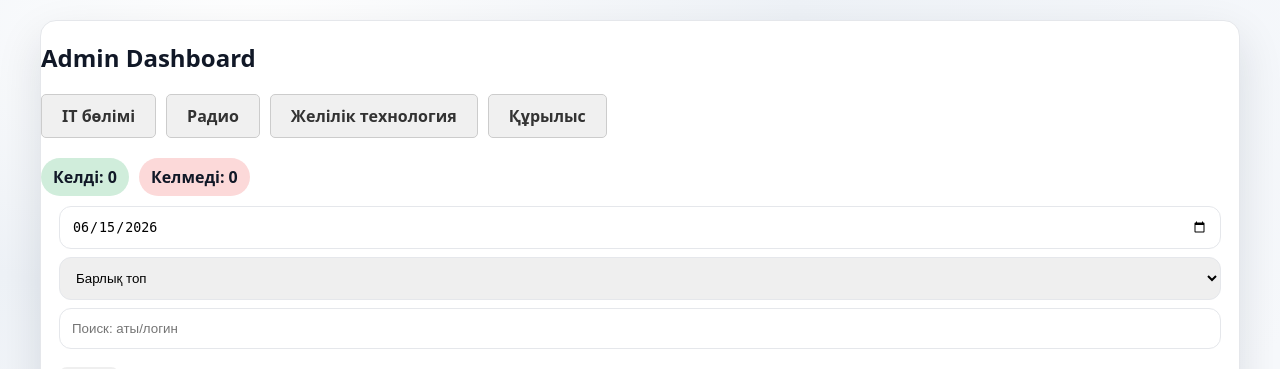
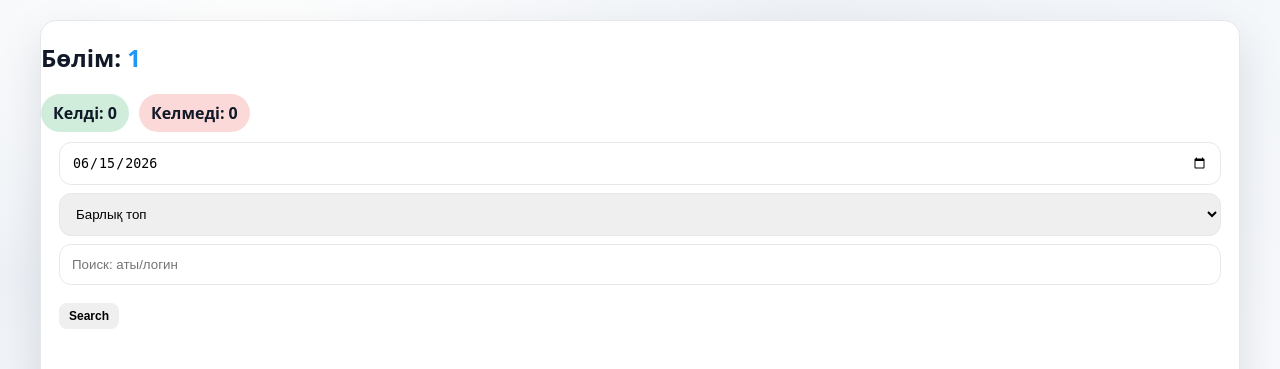
Before and after one commit to Bagdat11/-300, a FastAPI app: page /admin-dashboard in a window 1280 px wide. Shown: the part 46-415 px from the top of the page. Run offline with FastAPI, Linux system fonts and the light colour scheme; the visitor is signed in with stand-in values (Sample User, id 1).

Commit message:
Refactor admin_dashboard.html layout and styles
Updated the admin dashboard HTML structure and styles.

```diff
--- a/pythonProject16/templates/admin_dashboard.html
+++ b/pythonProject16/templates/admin_dashboard.html
@@ -5,33 +5,6 @@
   <meta name="viewport" content="width=device-width,initial-scale=1" />
   <title>Admin Dashboard</title>
   <link rel="stylesheet" href="/static/css/styles.css" />
-  <style>
-    /* Бөлім батырмалары әдемі көрінуі үшін уақытша стильдер (өз styles.css файлыңызға салсаңыз да болады) */
-    .dept-tabs {
-      display: flex;
-      gap: 10px;
-      margin: 20px 0;
-      flex-wrap: wrap;
-    }
-    .dept-tab {
-      padding: 10px 20px;
-      background-color: #f0f0f0;
-      color: #333;
-      text-decoration: none;
-      border-radius: 5px;
-      font-weight: bold;
-      border: 1px solid #ccc;
-      transition: all 0.3s ease;
-    }
-    .dept-tab:hover {
-      background-color: #e0e0e0;
-    }
-    .dept-tab.active {
-      background-color: #2196F3;
-      color: white;
-      border-color: #2196F3;
-    }
-  </style>
 </head>
 <body>
   <div class="topbar">
@@ -41,14 +14,7 @@
 
   <div class="container wide">
     <div class="card">
-      <h2>Admin Dashboard</h2>
-
-      <div class="dept-tabs">
-        <a href="/admin-dashboard?dept=IT&day={{ day }}&q={{ q }}" class="dept-tab {% if current_dept == 'IT' %}active{% endif %}">IT бөлімі</a>
-        <a href="/admin-dashboard?dept=Радио&day={{ day }}&q={{ q }}" class="dept-tab {% if current_dept == 'Радио' %}active{% endif %}">Радио</a>
-        <a href="/admin-dashboard?dept=Желілік технология&day={{ day }}&q={{ q }}" class="dept-tab {% if current_dept == 'Желілік технология' %}active{% endif %}">Желілік технология</a>
-        <a href="/admin-dashboard?dept=Құрылыс&day={{ day }}&q={{ q }}" class="dept-tab {% if current_dept == 'Құрылыс' %}active{% endif %}">Құрылыс</a>
-      </div>
+      <h2>Бөлім: <span style="color: #2196F3;">{{ current_dept }}</span></h2>
 
       <div class="stats">
         <div class="chip green">Келді: {{ present_count }}</div>
@@ -56,8 +22,6 @@
       </div>
 
       <form class="filters" method="get" action="/admin-dashboard">
-        <input type="hidden" name="dept" value="{{ current_dept }}" />
-
         <input class="input" type="date" name="day" value="{{ day }}" />
 
         <select class="input" name="group_id">
```
